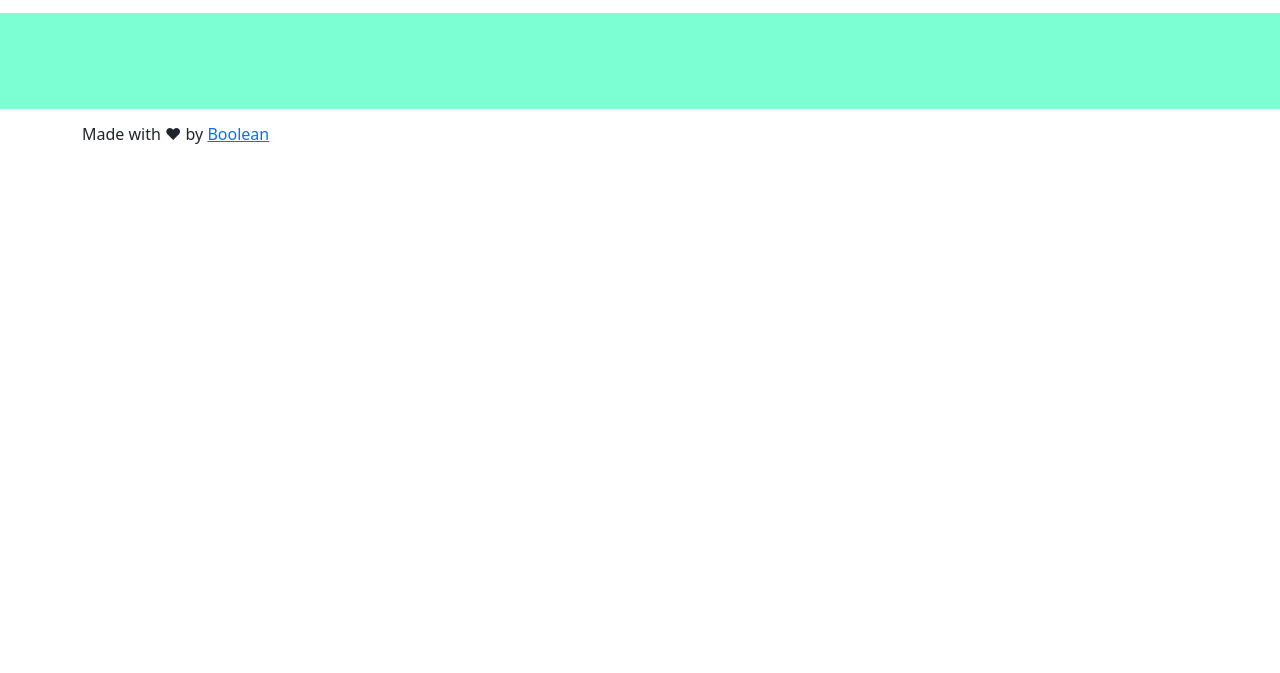
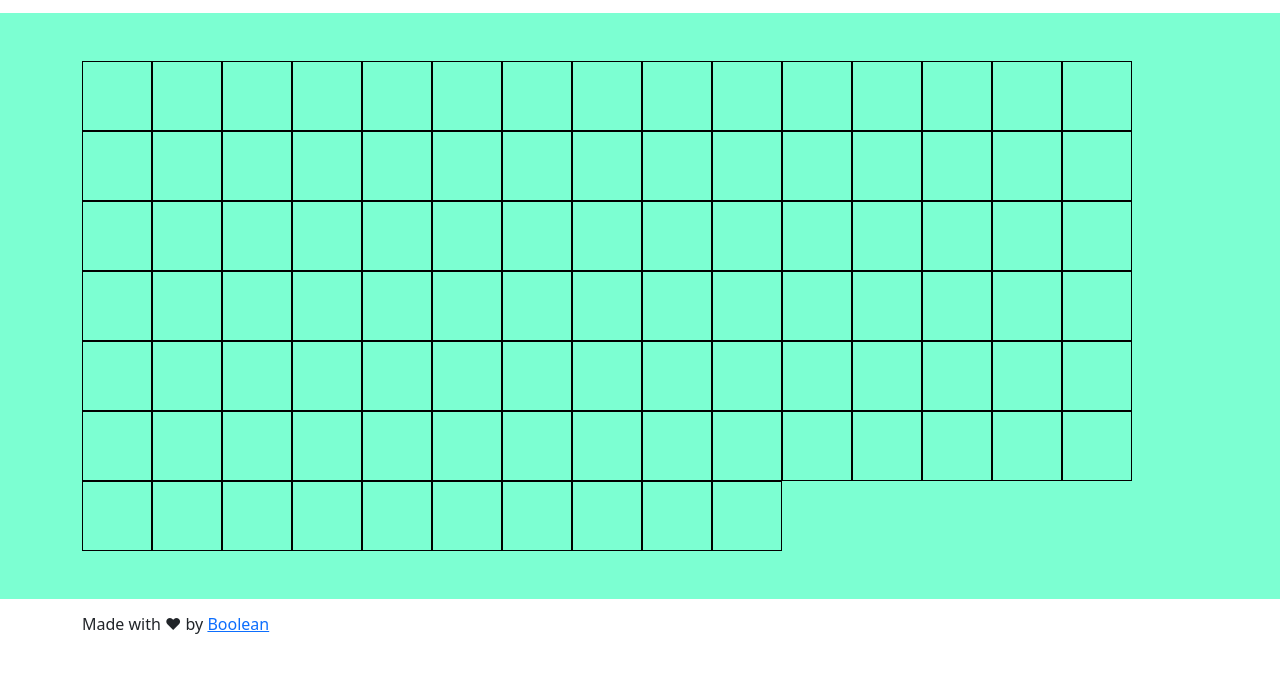
Before and after one commit to meta-ela/js-campominato-grid, a plain HTML site: page index.html in a window 1280 px wide. Shown: the part 69-742 px from the top of the page. Drawn offline with nearby package versions, Linux system fonts and the light colour scheme.

Commit message:
Adds cell creation and styling

```diff
--- a/css/style.css
+++ b/css/style.css
@@ -1,7 +1,7 @@
 :root {
     --bg-color: #7cffd2;
 
-    --cell-size: 40px;
+    --cell-size: 70px;
 }
 
 main {
--- a/js/app.js
+++ b/js/app.js
@@ -3,7 +3,7 @@ Generare una griglia di gioco quadrata ,
 in cui ogni cella contiene un numero incrementale tra quelli compresi tra 1 e 100
 Quando l’utente clicca su ogni cella, la cella cliccata si colora di azzurro.
 
-- creare griglia di celle grandi 40px x 40px
+- creare griglia di celle quadrate (x =  y)
 - ciclo for per 100 celle
     - una cella è un div --> tramite innerhtml??
     -
@@ -13,16 +13,20 @@ Quando l’utente clicca su ogni cella, la cella cliccata si colora di azzurro.
 // variabile globale per recuperare classe html che conterrà la griglia
 const gridContainer = document.querySelector(".grid_container");
 
-// funzione per generare la griglia
-function createGrid(xCells, yCells) {
-    const cellsGrid = xCells * yCells;
+// funzione per generare la griglia da 1 a 100
+function createGrid() {
+    const cellsGrid = 100;
 
     console.log(cellsGrid);
 
     for (let i = 1; i <= cellsGrid; i++) {
         const cell = document.createElement("div");
+        // aggiunge alla variabile cell la classe cell con gli stili necessari
+        cell.classList.add("cell");
         gridContainer.append(cell);
     }
+
+
 }
 
-createGrid(1,100);
+createGrid();
```
